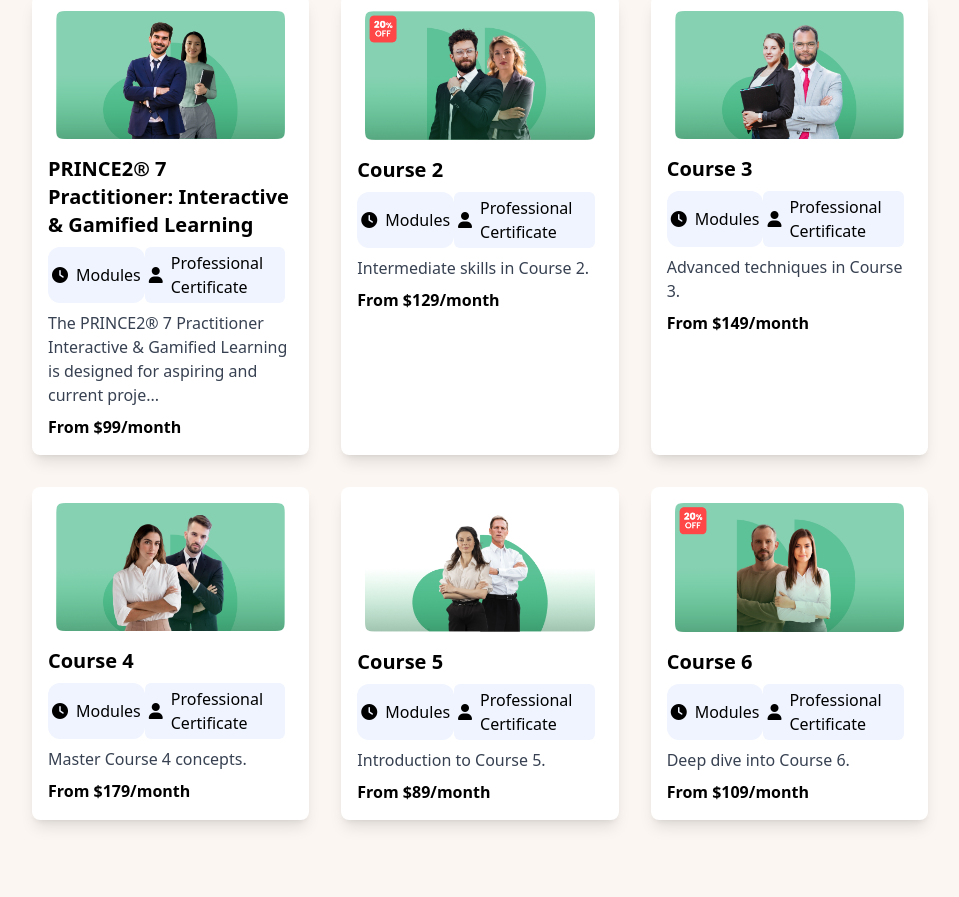
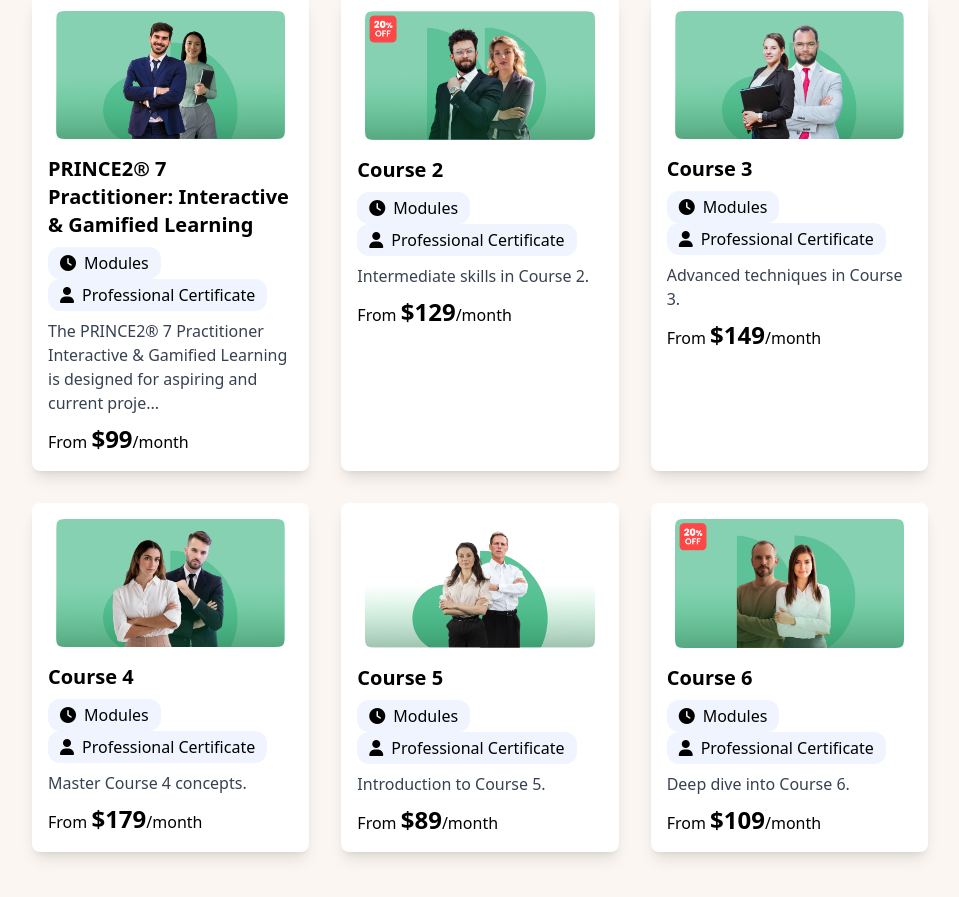
Before and after one commit to Rimaz-Moulana/My-Vue-App, a Vue app: page / in a window 1280 px wide. Shown: the part 1301-2198 px from the top of the page, without its empty margins (160-1119 px from the left). Built offline with nearby package versions, Linux system fonts and the light colour scheme.

Commit message:
commit by rimaz

```diff
--- a/src/components/CoursesSection.vue
+++ b/src/components/CoursesSection.vue
@@ -1,5 +1,5 @@
 <template>
-  <section class="p-48 bg-bgRose rounded-se-[20%]">
+  <section class="p-10 md:p-48 bg-bgRose rounded-se-[20%]">
     <h2 class="text-3xl font-bold text-center mb-8">Master Your Career Growth with Our Top-Rated, Expert-Led Courses</h2>
     <div class="grid grid-cols-1 sm:grid-cols-2 md:grid-cols-2 lg:grid-cols-3 gap-8">
       <div v-for="course in courses" :key="course.id" class="bg-white p-4 rounded-lg shadow-lg flex flex-col">
@@ -7,22 +7,23 @@
           <img :src="course.image" alt="Course Image" class="w-full h-full object-contain">
         </div>
         <h3 class="text-xl font-bold mb-2">{{ course.title }}</h3>
-        <div class="flex mb-2 justify-items-start ">
-          <div class="flex items-center bg-bgModule p-1 rounded-xl ">
+        <div class="flex mb-2 justify-items-start flex-wrap">
+          <div class="flex items-center bg-bgModule p-1 rounded-xl px-3 mr-2 mb-2 md:mb-0">
             <i class="fas fa-clock mr-2"></i>
             <a>Modules</a>
           </div>
-          <div class="flex items-center bg-bgModule p-1 rounded-md mr-2">
+          <div class="flex items-center bg-bgModule p-1 rounded-xl px-3">
             <i class="fas fa-user mr-2"></i>
             <a>Professional Certificate</a>
           </div>
         </div>
         <p class="text-gray-700 mb-2">{{ course.description }}</p>
-        <p class="text-black font-bold">From {{ course.price }}/month</p>
+        <a>From <a class="text-black text-2xl font-bold">{{ course.price }}</a><a>/month</a></a>
       </div>
     </div>
   </section>
 </template>
+
 
 
 
```
